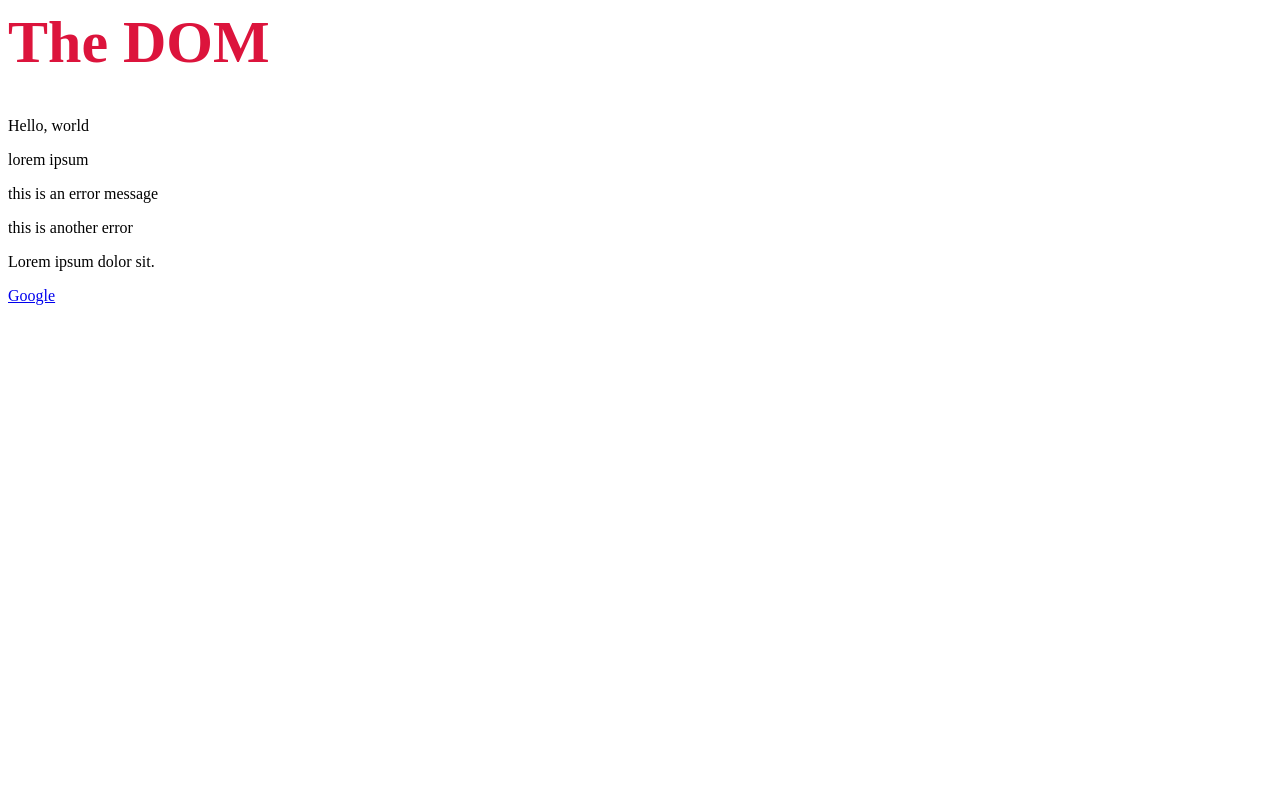
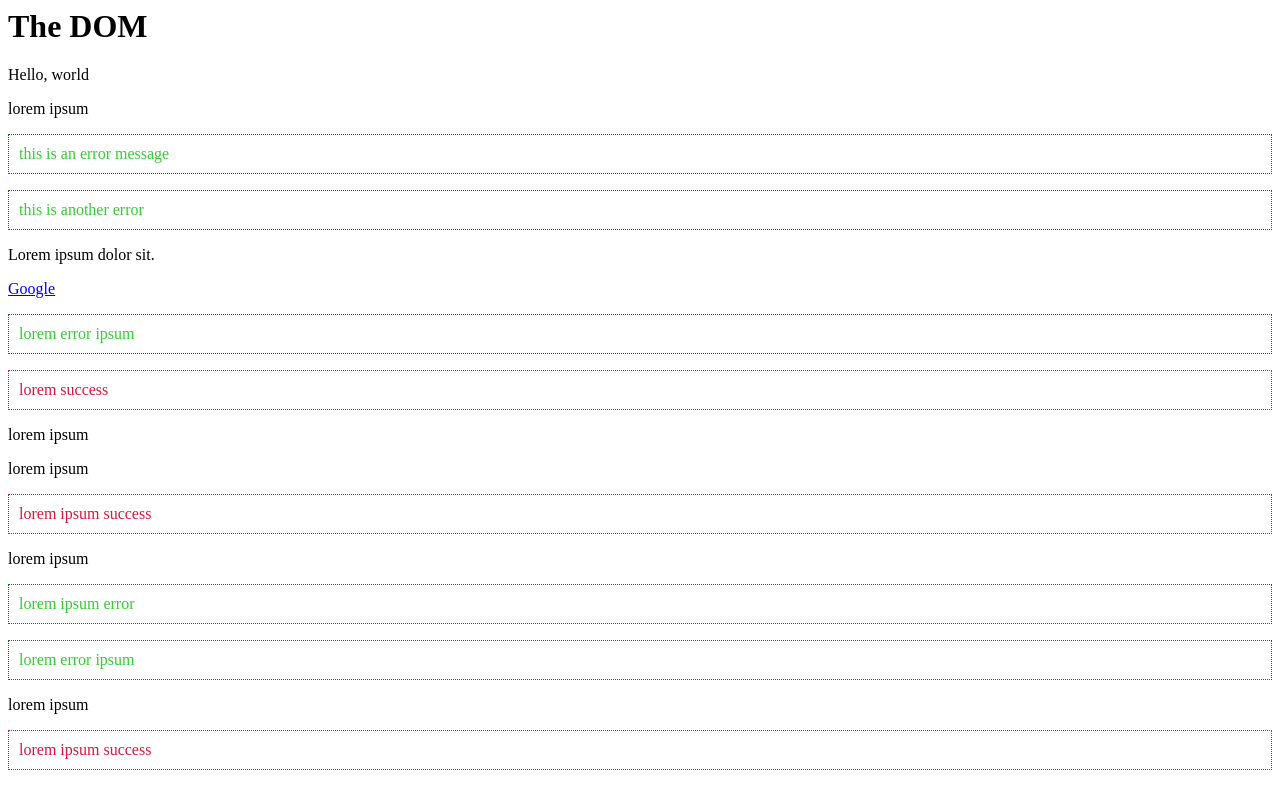
Before and after one commit to rdvnabay/course-modern-javascript, a plain HTML site: page 6_Document_Object_Model/index.html in a window 1280 px wide. Drawn offline with Linux system fonts and the light colour scheme.

Commit message:
51. Adding & Removing Classes

```diff
--- /dev/null
+++ b/6_Document_Object_Model/addingRemovingClasses.js
@@ -0,0 +1,19 @@
+const title=document.querySelector('.title')
+title.classList.add('test')
+title.classList.remove('test')
+title.classList.toggle('test')
+title.classList.toggle('test')
+console.log(title)
+
+
+const paragraphAll = document.querySelectorAll('p')
+paragraphAll.forEach(paragraph => {
+    console.log(paragraph)
+    if (paragraph.innerText.includes('error')) {
+        paragraph.classList.add('error')
+    }
+    if (paragraph.innerText.includes('success')) {
+        paragraph.classList.add('success')
+    }
+})
+console.log(paragraphAll)
--- a/6_Document_Object_Model/index.html
+++ b/6_Document_Object_Model/index.html
@@ -4,11 +4,12 @@
     <meta charset="UTF-8">
     <meta http-equiv="X-UA-Compatible" content="IE=edge">
     <meta name="viewport" content="width=device-width, initial-scale=1.0">
+    <link rel="stylesheet" href="style.css">
     <title>Query Selector</title>
 </head>
 
 <body>
-    <h1>The DOM</h1>
+    <h1 class="title">The DOM</h1>
 
     <div>
         <p id="message">Hello, world</p>
@@ -24,11 +25,23 @@
     <a href="www.google.com">Google</a>
 
 
+    <p>lorem error ipsum</p>
+    <p>lorem success</p>
+    <p>lorem ipsum</p>
+    <p>lorem ipsum</p>
+    <p>lorem ipsum success</p>
+    <p>lorem ipsum</p>
+    <p>lorem ipsum error</p>
+    <p>lorem error ipsum</p>
+    <p>lorem ipsum</p>
+    <p>lorem ipsum success</p>
+
     <!-- <script src="querySelector.js"></script> -->
     <!-- <script src="getElementByQueries.js"></script> -->
     <!-- <script src="addingAndChangingPageContent.js"></script> -->
     <!-- <script src="getAndSetAttributes.js"></script> -->
-    <script src="changingCssStyles.js"></script>
+    <!-- <script src="changingCssStyles.js"></script> -->
+    <script src="addingRemovingClasses.js"></script>
 </body>
 
 </html>
--- /dev/null
+++ b/6_Document_Object_Model/style.css
@@ -0,0 +1,11 @@
+.error{
+padding:10px;
+color:limegreen;
+border:1px  dotted green;
+}
+
+.success{
+    padding:10px;
+    color:crimson;
+    border:1px dotted crimson;
+}
```
